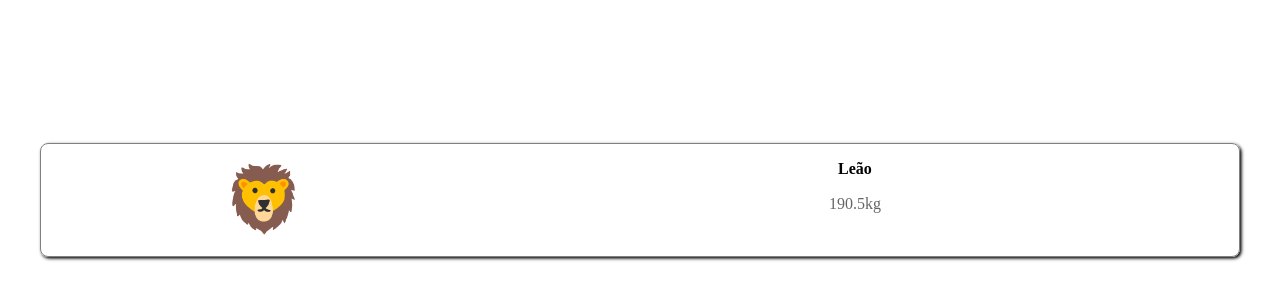
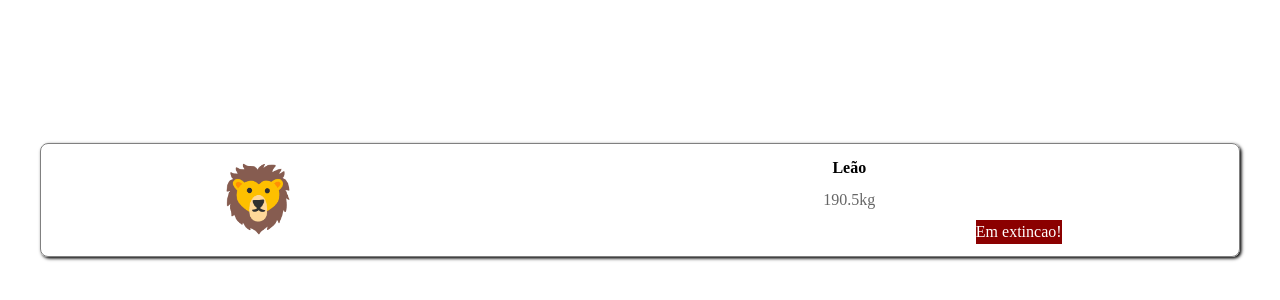
Before and after one commit to ufjf-dcc207/ufjf-dcc207-2024-3-a-atv03-MatheusRM1, a React (Vite) app: page / in a window 1280 px wide. Shown: the part 200-500 px from the top of the page. Built offline with nearby package versions, Linux system fonts and the light colour scheme.

Commit message:
adiciona condicional

```diff
--- a/src/Animal.tsx
+++ b/src/Animal.tsx
@@ -1,19 +1,19 @@
 import "./Animal.css";
 
-interface AnimalProps{
+interface AnimalProps {
   icone: string;
   nome: string;
   peso: number;
   extincao: boolean;
 }
 
-export default function Animal({icone, nome, peso, extincao}: AnimalProps){
-    return(
+export default function Animal({ icone, nome, peso, extincao }: AnimalProps) {
+  return (
     <div className="animal">
       <div className="icon">{icone}</div>
       <div className="nome">{nome}</div>
       <div className="peso">{peso.toLocaleString()}kg</div>
-            <div className="extincao">{extincao}</div>
+      {extincao && <div className="extincao">Em extincao!</div>}
     </div>
-    )
+  );
 }
```
Lines whose indentation alone changed are shown as unchanged.
